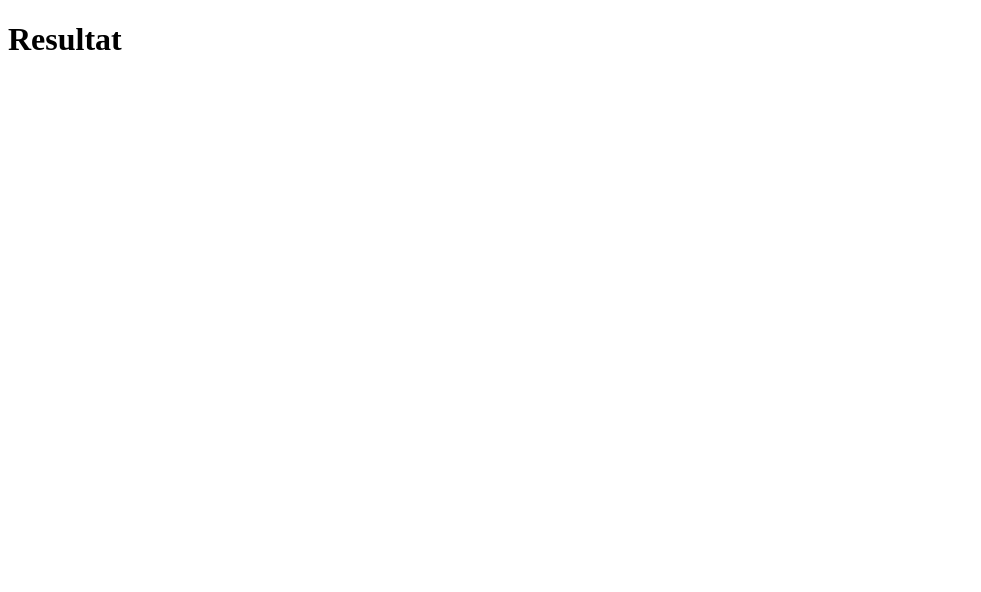
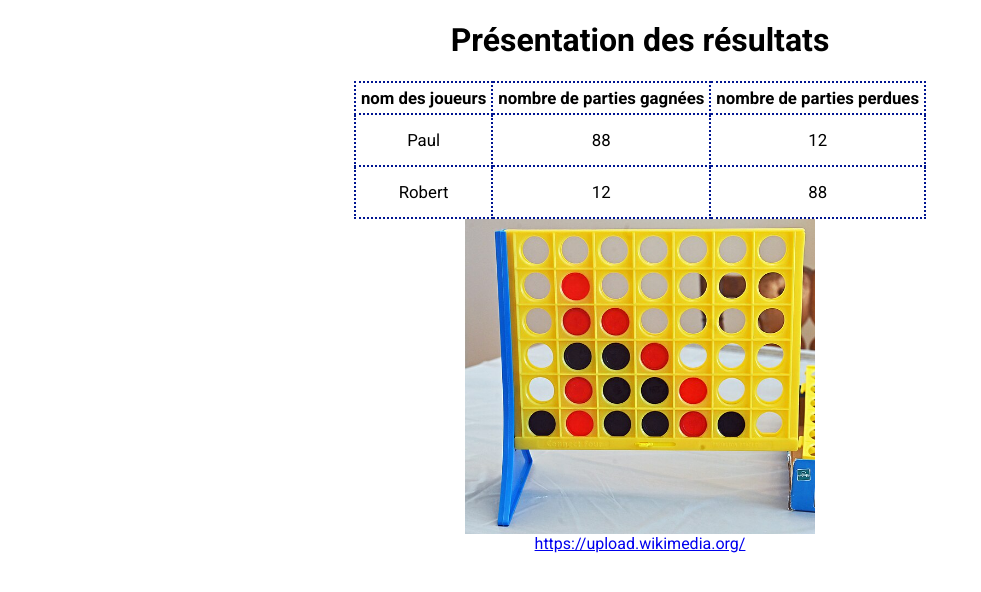
Before and after one commit to cgpvicto2561591/prepExamen, a plain HTML site: page resultat.html in a window 1280 px wide. Shown: the whole page, without its empty margins (0-981 px from the left). Drawn offline with Linux system fonts and the light colour scheme.

Commit message:
question 2 done

```diff
--- a/examen1_revision_a/css/question2.css
+++ b/examen1_revision_a/css/question2.css
@@ -1,4 +1,7 @@
+@import url('https://fonts.googleapis.com/css2?family=Roboto:ital,wght@0,100..900;1,100..900&display=swap');
+
 html, body {
+    font-family: Roboto, sans-serif;
     margin:0;
     padding:0;
 }
@@ -22,3 +25,30 @@ table {
 }
 
 /** Insérez votre CSS en dessous de ce commentaire **/
+table, th, td {
+    text-align: center;
+    border: 2px dotted #001591;
+    border-collapse: collapse;
+    padding: 10px;
+
+}
+table, th {
+   padding: 5px;
+}
+table, td {
+    padding: 15px;
+}
+img {
+    width: 350px;
+    height: auto;
+   animation: fadein 5s; /* Applique l'animation de fondu en entrée sur 2 secondes */
+}
+
+@keyframes fadein {
+  from {
+    opacity: 0; /* L'élément est invisible au départ */
+  }
+  to {
+    opacity: 1; /* L'élément est complètement visible à la fin */
+  }
+}
--- a/resultat.html
+++ b/resultat.html
@@ -3,9 +3,32 @@
 <head>
     <meta charset="UTF-8">
     <meta name="viewport" content="width=device-width, initial-scale=1.0">
-    <title>Document</title>
+    <title>Dany Mcdonald 2561591</title>
+    <link rel="stylesheet" href="./examen1_revision_a/css/question2.css">
 </head>
 <body>
-    <h1> Resultat</h1>
+    <header>
+    <h1>Présentation des résultats</h1>
+    <table>
+  <tr class="tabtittle">
+    <th>nom des joueurs</th>
+    <th>nombre de parties gagnées</th>
+    <th>nombre de parties perdues</th>
+  </tr>
+  <tr class="tabnormal">
+    <td>Paul</td>
+    <td>88</td>
+    <td>12</td>
+  </tr>
+  <tr class="tabnormal">
+    <td>Robert</td>
+    <td>12</td>
+    <td>88</td>
+  </tr>
+</table>
+    </header>
+    <main>
+        <a href="https://upload.wikimedia.org/wikipedia/commons/thumb/6/63/Connect_4_game.jpg/640px-Connect_4_game.jpg" target="_blank" ><img src="./examen1_revision_a/img/Connect_4_game.jpg" alt="Connect 4 game">https://upload.wikimedia.org/</a>
+    </main>
 </body>
 </html>
```
Also changed, not shown: examen1_revision_a/img/Connect_4_game.jpg (added).
